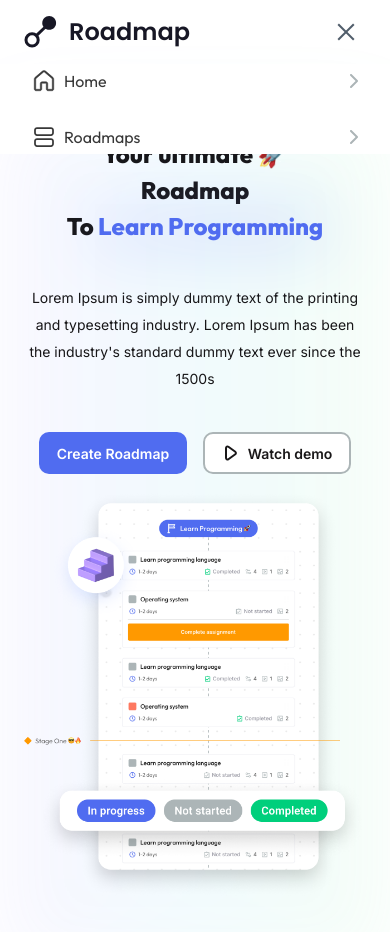
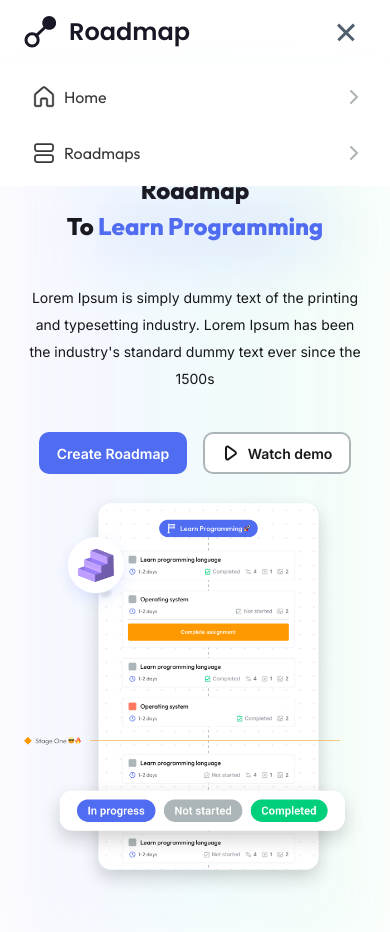
Before and after one commit to Amrmoussa777/roadmapwikifull, a Next.js app: page / in a window 390 px wide. Both pictures are taken after a click on the button "menu". Shown: the top 932 px of the page. Built offline with nearby package versions, Linux system fonts and the light colour scheme.

Commit message:
RM-3 implement the hero section.

```diff
--- a/src/components/landing-page/components/navbar/MenuButton.tsx
+++ b/src/components/landing-page/components/navbar/MenuButton.tsx
@@ -13,7 +13,7 @@ const MenuButton = ({
 			<button
 				aria-label="menu"
 				onClick={() => setIsMenuOpen(!isMenuOpen)}
-				className="w-[40px] min-w-[40px] h-[40px] min-h-[40px] py-[12px] flex flex-col justify-between items-center rounded-full bg-secondaryDark [&>span]:w-[22px] [&>span]:h-[2px] [&>span]:bg-[#515E6B]"
+				className="w-[40px] min-w-[40px] h-[40px] min-h-[40px] py-[12px] flex flex-col justify-between items-center rounded-full bg-secondaryDark [&>span]:w-[22px] [&>span]:h-[2.5px] [&>span]:bg-[#515E6B]"
 			>
 				<span
 					className={`
--- a/src/components/landing-page/components/navbar/NavbarMobile.tsx
+++ b/src/components/landing-page/components/navbar/NavbarMobile.tsx
@@ -4,7 +4,7 @@ import React from "react";
 
 const NavbarMobile = ({ links }: { links: NavbarMobileLinkItemType[] }) => {
 	return (
-		<ul className="absolute left-0 top-[64px] flex md:hidden flex-col gap-[22px] w-full z-50 bg-white">
+		<ul className="absolute left-0 top-[64px] flex md:hidden flex-col gap-[22px] w-full py-4 z-50 bg-white">
 			{links.map(link => (
 				<NavbarMobileLinkItem key={link.href} {...link} />
 			))}
```
